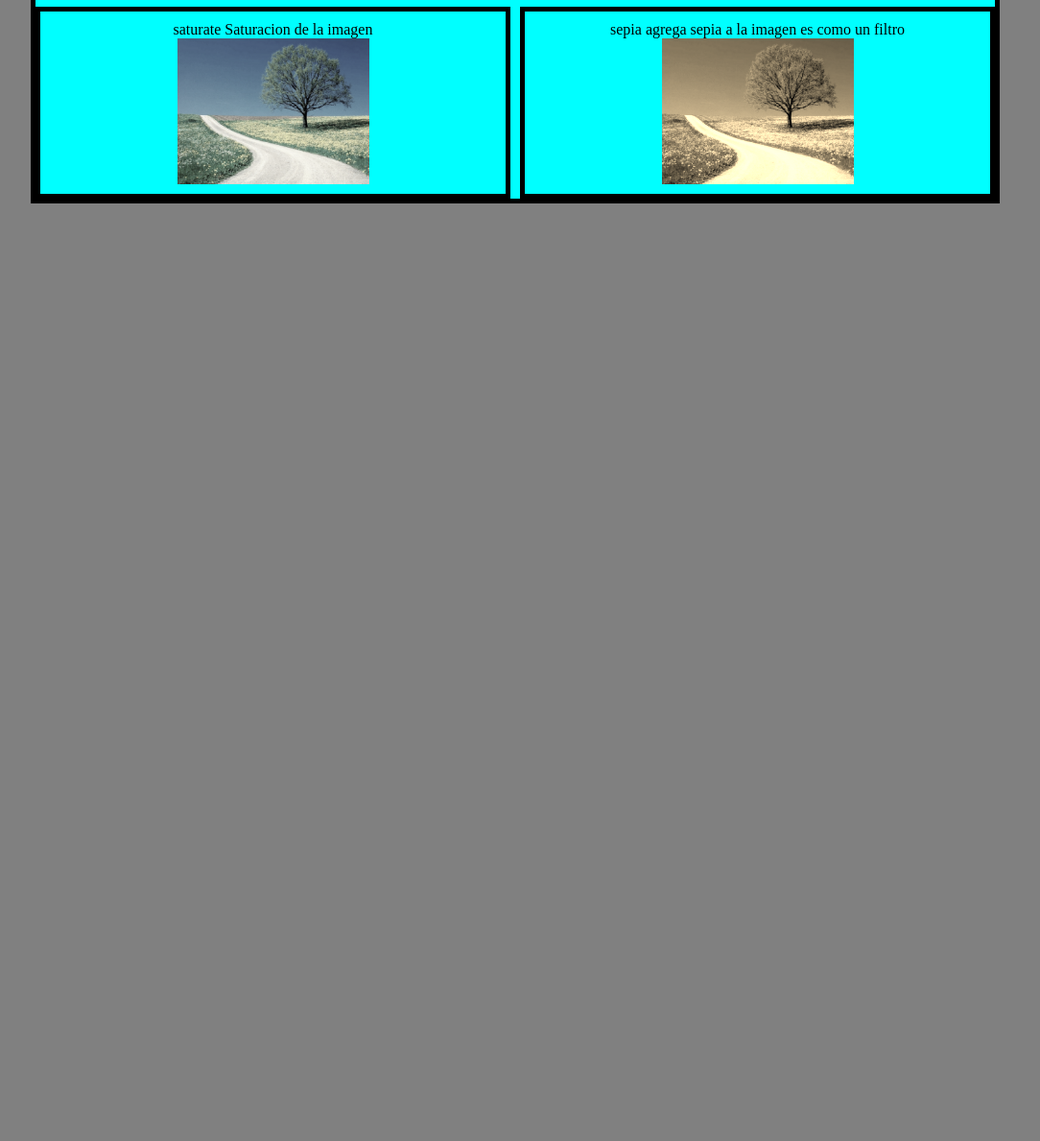
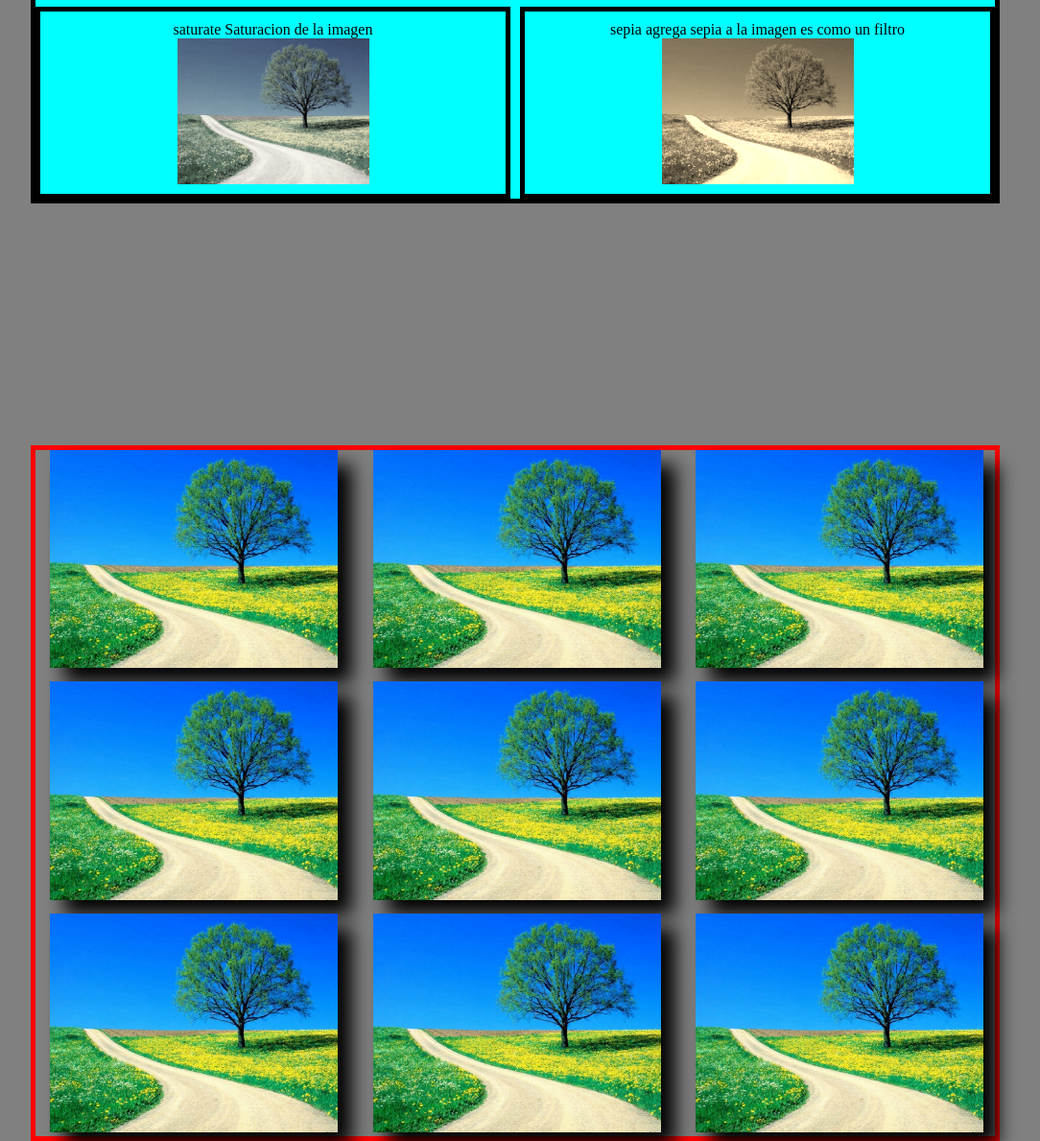
Before and after one commit to Enmanuel-TG/Aprediendo, a plain HTML site: page Index.html in a window 1280 px wide. Shown: the part 2025-3214 px from the top of the page at 96% size, without its empty margins (103-1187 px from the left). Before the commit the page ends 2291 px from the top, so only its background shows below. Drawn offline with Linux system fonts and the light colour scheme.

Commit message:
Probando tranformaciones de rotacion y tralacion en 2D

```diff
--- a/CSS/Style.css
+++ b/CSS/Style.css
@@ -179,3 +179,106 @@ div .img9{
 div .img10{
     filter:sepia(100%);
 }
+
+
+.divimg img{
+    width:300px;
+    margin-left:15px;
+    filter: drop-shadow(15px 15px 10px black);
+}
+.transfor{
+    margin: auto;
+    width:1000px;
+    display: grid;
+    grid-template-columns:repeat(3, 1fr);
+    grid-template-rows:repeat(3, 1fr);
+    gap:10px;
+    border:solid 5px red;
+    grid-template-areas:'p1 p2 p3'
+                        'p4 p5 p6'
+                        'p7 p8 p9';
+}
+
+.p1{
+    grid-area:p1;
+    transition:500ms;
+
+}
+.p1:active{
+    transition:500ms;
+    transform: rotate(-180deg);
+    transform-origin:bottom right;
+}
+.p2{
+    grid-area:p2;
+    transition:500ms;
+}
+.p2:active{
+    transition:500ms;
+    transform:translateY(240px);
+}
+.p3{
+    grid-area:p3;
+    transition:500ms;
+}
+.p3:active{
+    transition:500ms;
+    transform: rotate(180deg);
+    transform-origin:bottom left;
+}
+.p4{
+    grid-area:p4;
+    transition:500ms;
+
+}
+.p4:active{
+    transition:500ms;
+    transform:translateX(335px);
+}
+.p5{
+    grid-area:p5;
+
+}
+.p5:hover{
+    transition:100s;
+    transform: rotate(500000deg);
+    transform-origin:center center;
+}
+.p6{
+    grid-area:p6;
+    transition: 500ms;
+}
+.p6:active{
+    transition:500ms;
+    transform:translateX(-335px);
+}
+.p7{
+    grid-area:p7;
+    transition:500ms;
+
+}
+.p7:active{
+    transform: rotate(180deg);
+    transform-origin:top right;
+}
+
+.p8{
+    grid-area:p8;
+    transition:500ms;
+
+}
+.p8:active{
+    transition:500ms;
+    transform:translateY(-240px);
+}
+.p9{
+    grid-area:p9;
+    transition:500ms;
+
+
+}
+.p9:active{
+    transition:500ms;
+    transform: rotate(180deg);
+    transform-origin:top left;
+}
--- a/Index.html
+++ b/Index.html
@@ -83,5 +83,28 @@
     <br>
     <br>
     <br>
+    <br>
+    <br>
+    <br>
+    <br>
+    <br>
+    <br>
+    <br>
+    <br>
+    <br>
+    <br>
+    <br>
+
+<div class="transfor">
+    <div class="divimg p1"><img src="Imagenes/Paisaje.jpg" alt="No se que va aqui"></div>
+    <div class="divimg p2"><img src="Imagenes/Paisaje.jpg" alt="No se que va aqui"></div>
+    <div class="divimg p3"><img src="Imagenes/Paisaje.jpg" alt="No se que va aqui"></div>
+    <div class="divimg p4"><img src="Imagenes/Paisaje.jpg" alt="No se que va aqui"></div>
+    <div class="divimg p5"><img src="Imagenes/Paisaje.jpg" alt="No se que va aqui"></div>
+    <div class="divimg p6"><img src="Imagenes/Paisaje.jpg" alt="No se que va aqui"></div>
+    <div class="divimg p7"><img src="Imagenes/Paisaje.jpg" alt="No se que va aqui"></div>
+    <div class="divimg p8"><img src="Imagenes/Paisaje.jpg" alt="No se que va aqui"></div>
+    <div class="divimg p9"><img src="Imagenes/Paisaje.jpg" alt="No se que va aqui"></div>
+    </div>
 </body>
 </html>
```
